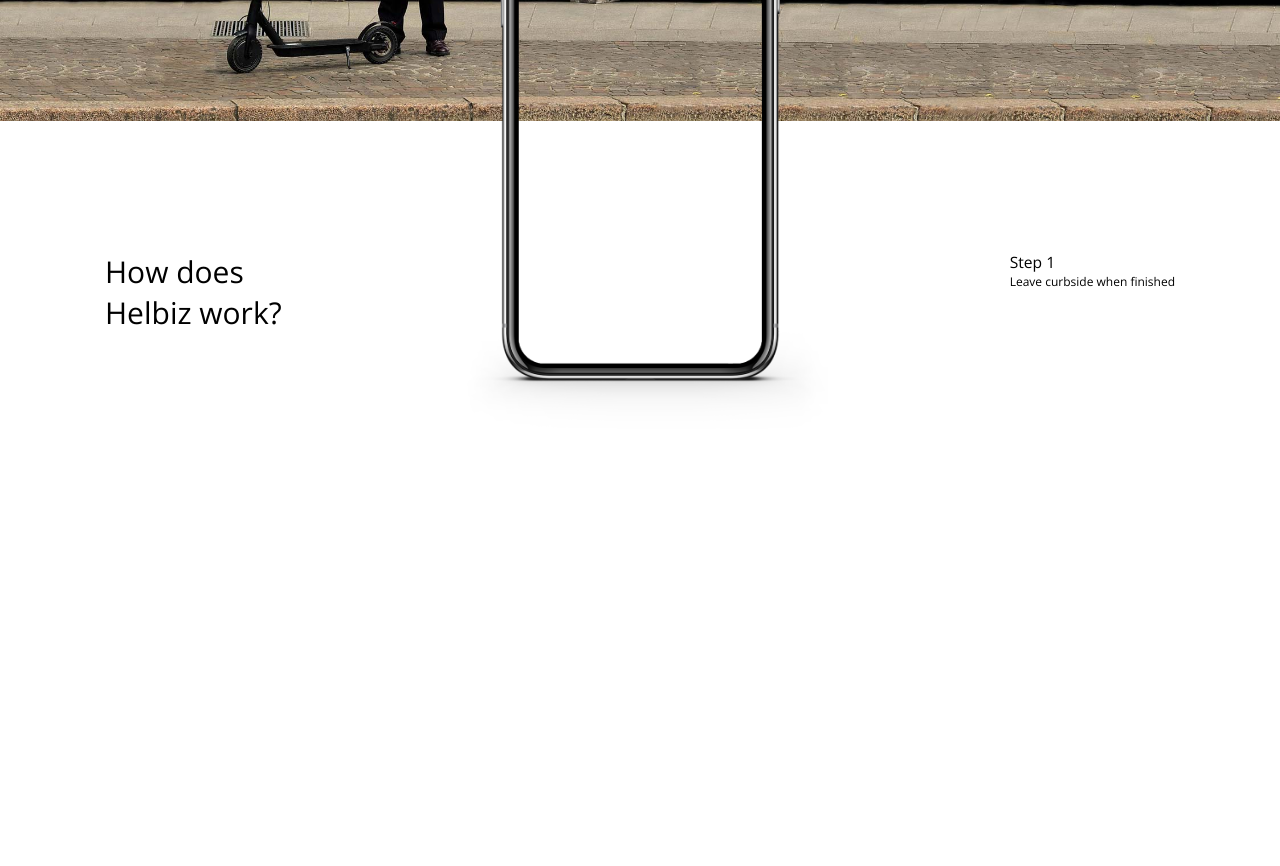
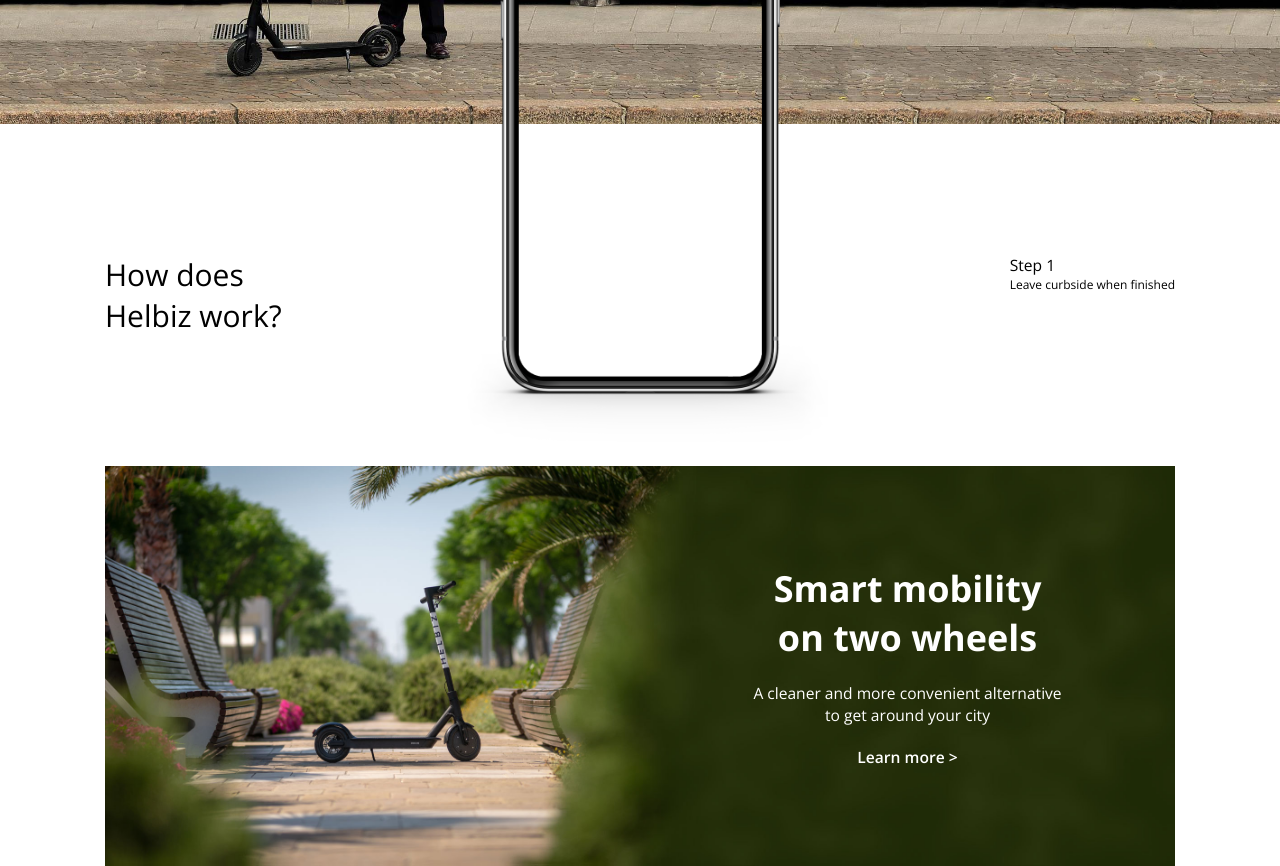
Before and after one commit to andrealigorio/html-css-helbiz, a plain HTML site: page index.html in a window 1280 px wide. Shown: the part 1560-2426 px from the top of the page. Before the commit the page ends 2006 px from the top, so only its background shows below. Drawn offline with nearby package versions, Linux system fonts and the light colour scheme.

Commit message:
Terza sezione del main terminata

```diff
--- a/css/style.css
+++ b/css/style.css
@@ -7,7 +7,17 @@
 h1 {
   font-size: 4em;
 }
+h2 {
+  font-size: 3em;
+}
 p {
+  font-size: 1.3em;
+}
+a {
+  text-decoration: none;
+  font-weight: 600;
+}
+a:not(.menu a) {
   font-size: 1.3em;
 }
 /* fine regole generali */
@@ -51,9 +61,7 @@
   padding: 0 10px;
 }
 .menu ul li a {
-  text-decoration: none;
   color: black;
-  font-weight: 600;
 }
 .menu nav {
   float: right;
@@ -107,8 +115,6 @@
 }
 .item a {
   color: #0007ff;
-  text-decoration: none;
-  font-size: 1.2em;
 }
 .item_image img {
   height: 400px;
@@ -118,11 +124,12 @@
 .banner {
   height: 400px;
   background-image: url(../img/HelbizBanner.jpg);
+  background-repeat: no-repeat;
   background-size: cover;
   background-position: left;
 }
 .under_banner {
-  padding-top: 130px;
+  padding: 130px 0;
   position: relative;
 }
 .text_left span {
@@ -132,13 +139,40 @@
 .phone img {
   width: 400px;
   position: absolute;
-  top:-150%;
+  top:-90%;
   left: 50%;
   transform: translateX(-50%);
 }
 .text_right .float_right {
   float: right;
   text-align: left;
+}
+/* Parte Smart Mobility */
+.smart_mobility {
+    height: 400px;
+    background-image: url(../img/ScooterHelbiz-2400.jpg);
+    background-repeat: no-repeat;
+    background-size: cover;
+    color: white;
+  }
+.smart_mobility a {
+  color: white;
+}
+.smart_mobility .smart_container {
+  width: 100%;
+  height: 100%;
+  position: relative;
+}
+.smart_mobility .smart_text {
+  width: 60%;
+  text-align: center;
+  position: absolute;
+  top: 50%;
+  left: 50%;
+  transform: translate(-50%, -50%);
+}
+.smart_text p {
+  padding: 20px 0;
 }
 /* Media queries */
 @media screen and (max-width: 992px) {
@@ -157,6 +191,10 @@
   .item .item_description {
     font-size: 1.5em;
   }
+  .smart_mobility {
+    margin-top: 400px;
+  }
+
 }
 @media screen and (min-width: 769px) and (max-width: 992px) {
   .jumbotron img {
@@ -164,6 +202,10 @@
   }
   .phone img {
     width: 500px;
+  }
+  .smart_mobility .smart_text {
+    width: 50%;
+    left: 70%;
   }
 }
 @media screen and (max-width: 768px) {
@@ -176,4 +218,9 @@
   .phone img {
     width: 600px;
   }
+  .smart_mobility .smart_text {
+    background-color: rgba(0, 0, 0, 0.4);
+    padding: 10px;
+    border-radius: 10px;
+  }
 }
--- a/index.html
+++ b/index.html
@@ -65,7 +65,7 @@
               </div>
               <span class="item_title lg-dispay-block md-display-none xs-display-none">HelbizGO</span>
               <span class="item_description">Next generation of electric city bikes</span>
-              <span><a href="#">Learn more ></a></span>
+              <a href="#">Learn more ></a>
               <div class="item_image">
                 <img src="img/HelbizGOxSegway.jpg" alt="HeilbizGO">
               </div>
@@ -79,7 +79,7 @@
               </div>
               <span class="item_title lg-dispay-block md-display-none xs-display-none">HelbizBike</span>
               <span class="item_description">Seamless E-Scooter sharing globally</span>
-              <span><a href="#">Coming soon</a></span>
+              <a href="#">Coming soon</a>
               <div class="item_image">
                 <img src="img/HelbizBike-2.jpg" alt="HeilbizGO">
               </div>
@@ -104,7 +104,19 @@
           </div>
         </div>
       </section>
-      <section></section>
+      <section>
+        <div class="container smart_mobility">
+          <div class="offset-lg-6 offset-md-4 offset-xs-0 col-lg-6 col-md-8 col-xs-12">
+            <div class="smart_container">
+              <div class="smart_text">
+                <h2>Smart mobility on two wheels</h2>
+                <p>A cleaner and more convenient alternative to get around your city</p>
+                <a href="#">Learn more ></a>
+              </div>
+            </div>
+          </div>
+        </div>
+      </section>
       <section></section>
       <section></section>
     </main>
```
